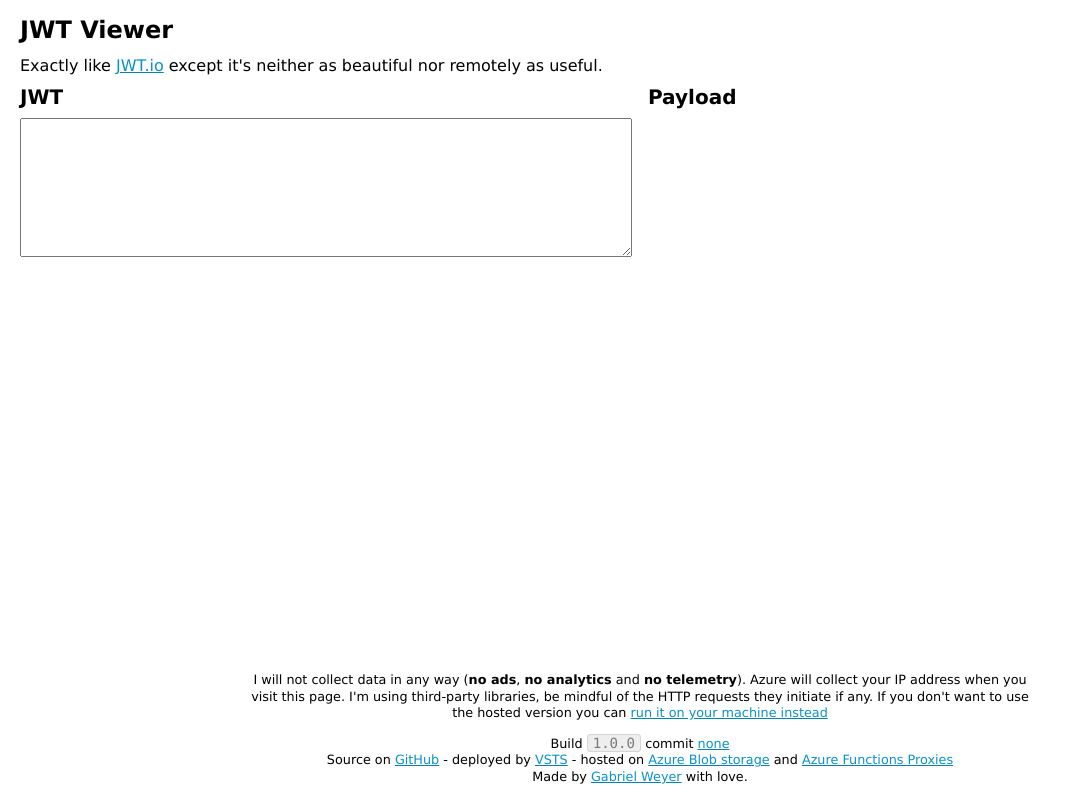
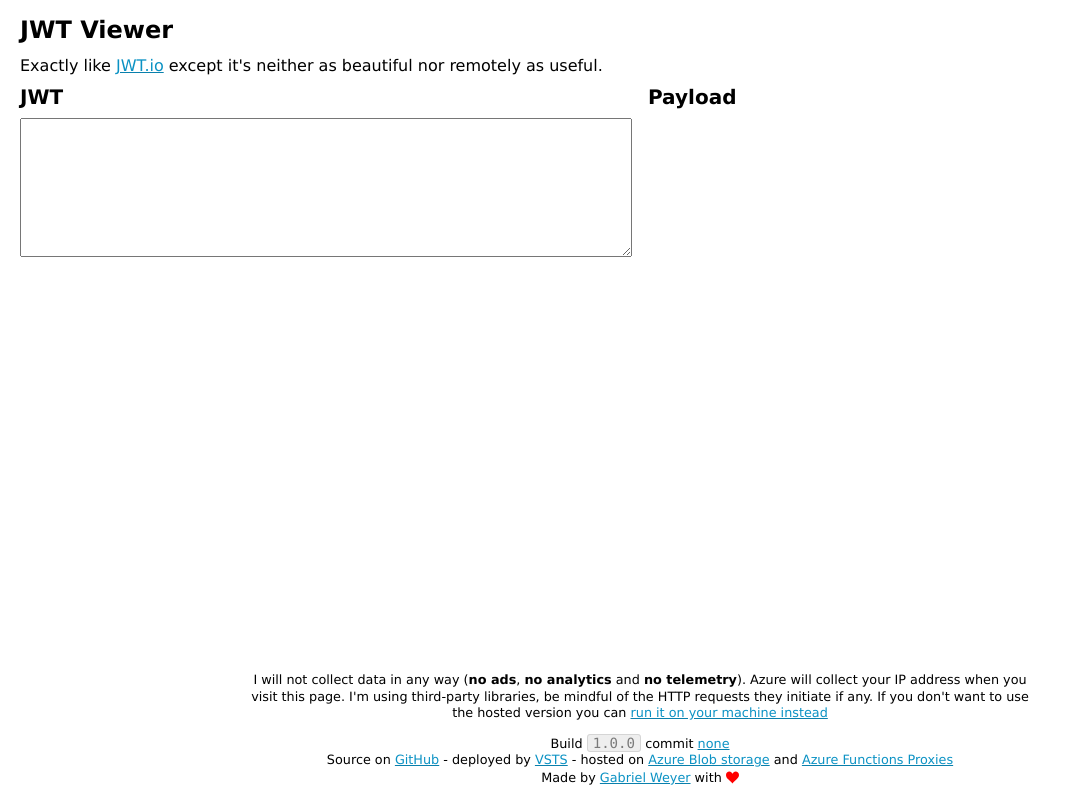
Before and after one commit to gabrielweyer/jwt-viewer, an Angular app: page / in a window 1280 px wide. Shown: the whole page, without its empty margins (0-1074 px from the left). Built offline with nearby package versions, Linux system fonts and the light colour scheme.

Commit message:
Add SVG heart!

```diff
--- a/src/app/footer/footer.component.html
+++ b/src/app/footer/footer.component.html
@@ -12,5 +12,9 @@
   <app-link [href]="'https://www.visualstudio.com/team-services/'">VSTS</app-link> - hosted on
   <app-link [href]="'https://azure.microsoft.com/en-gb/services/storage/blobs/'">Azure Blob storage</app-link>
   and <app-link [href]="'https://docs.microsoft.com/en-us/azure/azure-functions/functions-proxies'">Azure Functions Proxies</app-link><br>
-  Made by <app-link [href]="'https://gabrielweyer.github.io/'">Gabriel Weyer</app-link> with love.
+  Made by <app-link [href]="'https://gabrielweyer.github.io/'">Gabriel Weyer</app-link> with
+  <svg class="heart" viewBox="0 0 32 29.6">
+    <path d="M23.6,0c-3.4,0-6.3,2.7-7.6,5.6C14.7,2.7,11.8,0,8.4,0C3.8,0,0,3.8,0,8.4c0,9.4,9.5,11.9,16,21.2
+    c6.1-9.3,16-12.1,16-21.2C32,3.8,28.2,0,23.6,0z"/>
+  </svg>
 </p>
--- a/src/app/footer/footer.component.scss
+++ b/src/app/footer/footer.component.scss
@@ -20,3 +20,11 @@ p {
     margin-bottom: 0;
   }
 }
+
+.heart {
+  fill: red;
+  position: relative;
+  top: 2px;
+  width: 13px;
+  height: 13px;
+}
```
